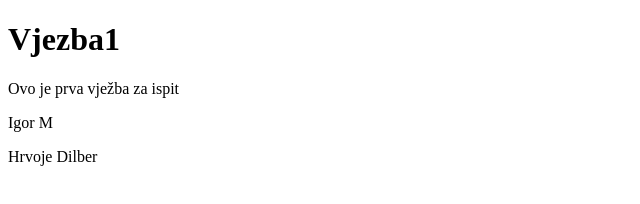
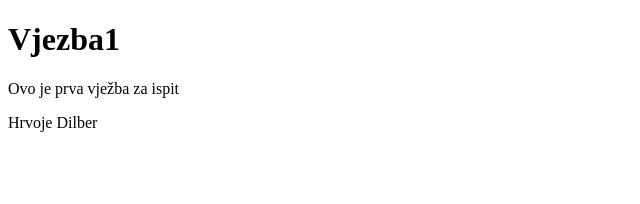
Before and after one commit to MindBodyCodeOrg/vjezba1, a website: page index.html in a window 1280 px wide. Shown: the whole page, without its empty margins (0-640 px from the left). Drawn offline with Linux system fonts and the light colour scheme.

```diff
--- a/index.html
+++ b/index.html
@@ -10,7 +10,6 @@
 		<h1>Vjezba1</h1>
 
 		<p>Ovo je prva vježba za ispit</p>
-		<p>Igor M</p>
 		<p>Hrvoje Dilber</p>
 	</body>
 </html>
```
